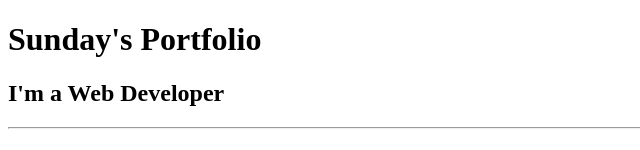
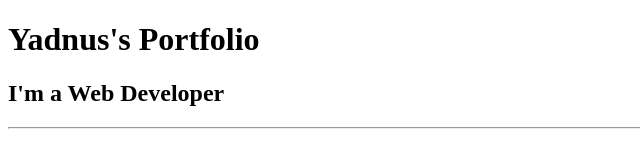
Before and after one commit to yadnus007/first-push, a plain HTML site: page index.html in a window 1280 px wide. Shown: the top 150 px of the page, without its empty margins (0-640 px from the left). Drawn offline with Linux system fonts and the light colour scheme.

Commit message:
Update index.html

```diff
--- a/index.html
+++ b/index.html
@@ -7,7 +7,7 @@
     <title>Portfolio website</title>
 </head>
 <body>
-    <h1>Sunday's Portfolio</h1>
+    <h1>Yadnus's Portfolio</h1>
     <h2>I'm a Web Developer</h2>
     <hr>
     <h3><a href="./public/movieranking.html">Movie Ranking Project</a></h3>
@@ -15,8 +15,8 @@
     <h3><a href="./public/birthday.html">Birthday Invite Project</a></h3>
     <img src="./assets/images/birthday invite project.png" height="200" alt="Birthday Invite Project">
     <br>
-    <a href="./public/about.html">           About Me</a>
-    <a href="./public/contact.html">         Contact Me</a>
+    <a href="./public/about.html">About Me</a>
+    <a href="./public/contact.html">Contact Me</a>
 
 </body>
 </html>
```
